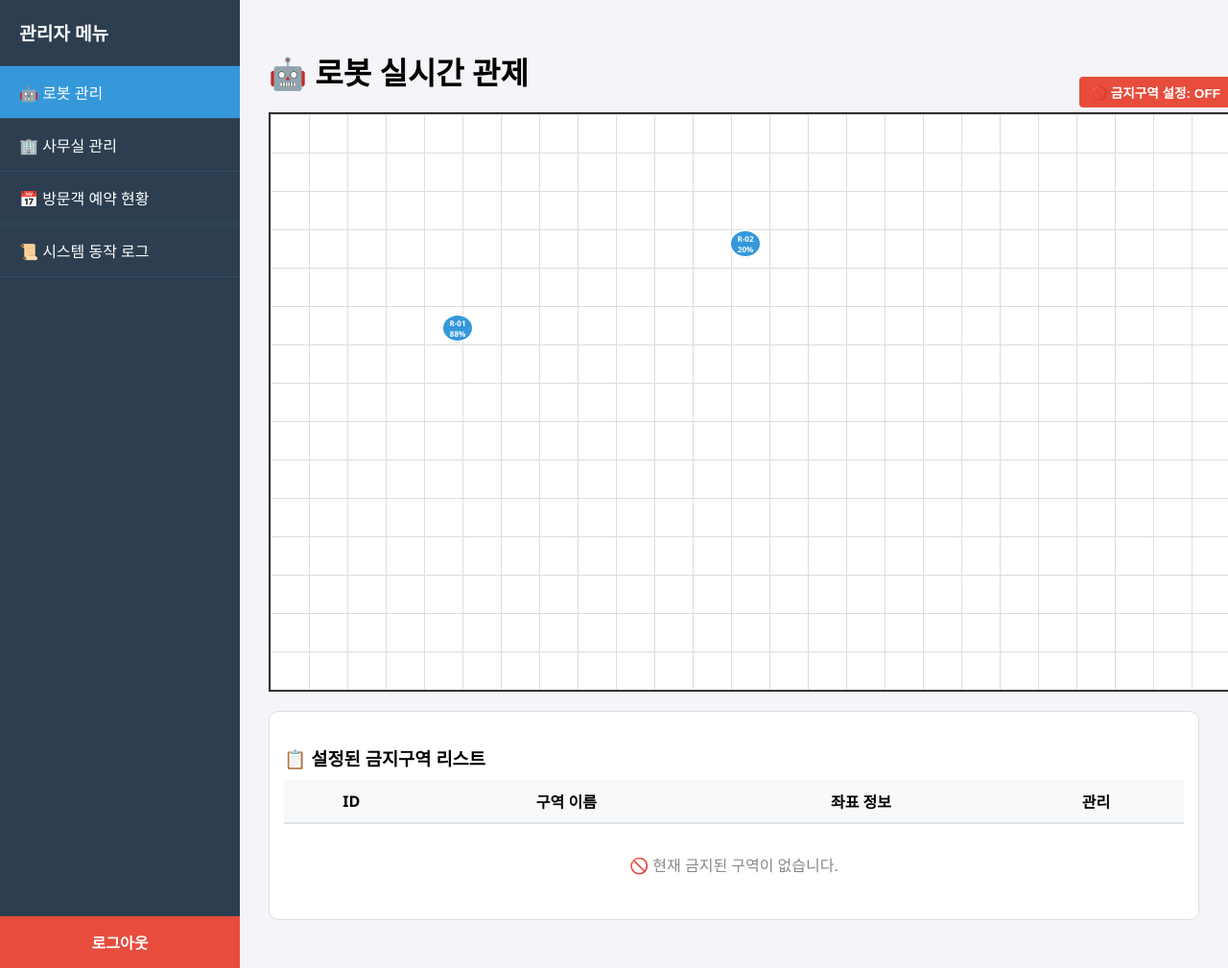
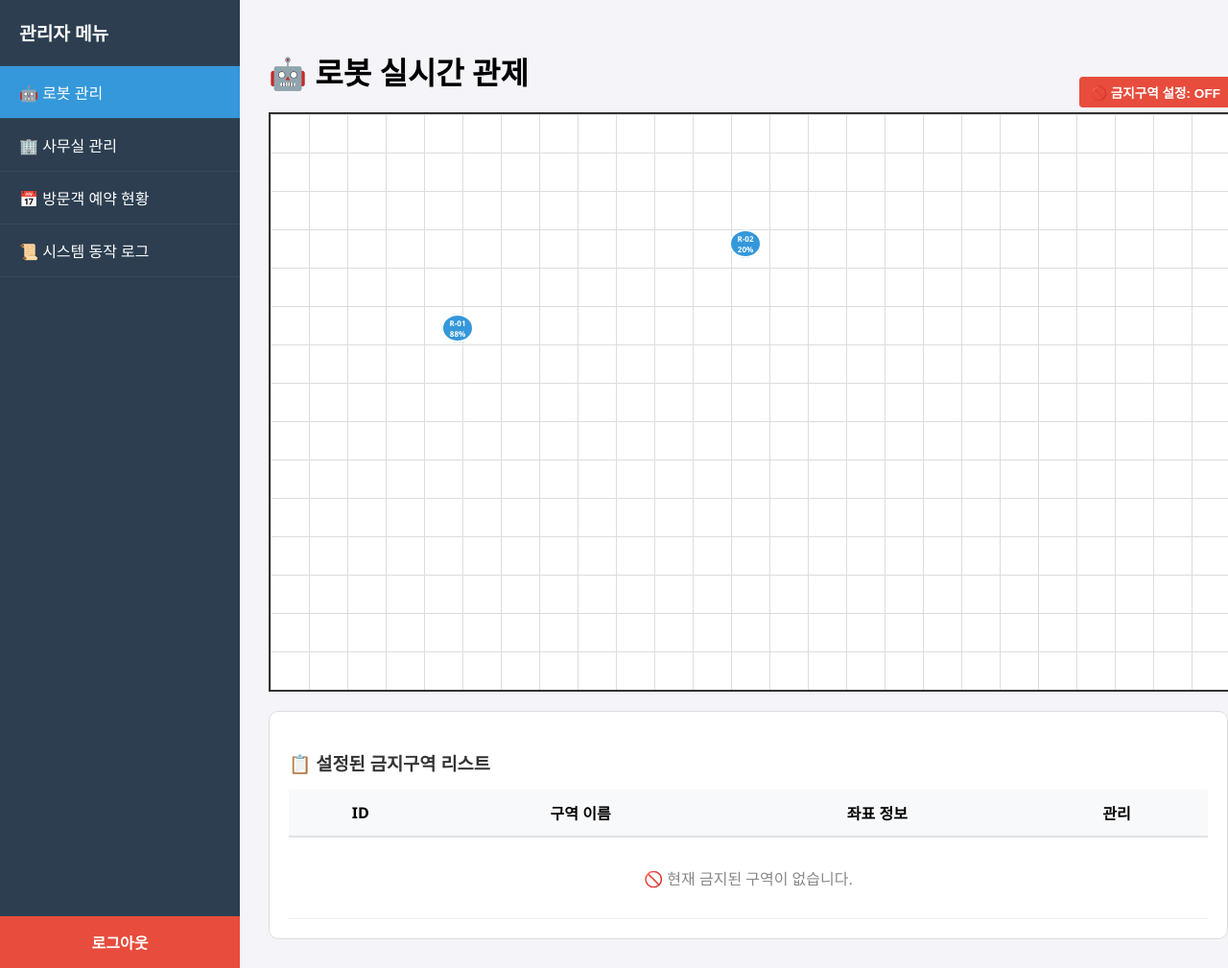
Before and after one commit to addinedu-ros-11th/ros-repo-1, a FastAPI app: page /web/admin in a window 1280 px wide. Shown: the whole page at 96% size. Run offline with FastAPI, Linux system fonts and the light colour scheme; parts of the project's set-up code (start-up, migrations or seed data) failed here and were passed over.

Commit message:
Add login routes and user repository, update admin dashboard

```diff
--- a/main_server/web/static/admin_style.css
+++ b/main_server/web/static/admin_style.css
@@ -145,27 +145,46 @@ body {
     flex-grow: 1; /* 테이블이 남은 공간을 채우도록 함 */
 }
 
-/* 금지구역 관리 리스트 스타일 */
+/* 금지구역 관리 섹션 전체 */
 .zone-management {
     margin-top: 20px;
     background: white;
-    padding: 15px;
+    padding: 20px;
     border-radius: 10px;
     border: 1px solid #ddd;
+
+    /* 추가: 패딩과 테두리를 포함하여 전체 너비를 계산함 */
+    box-sizing: border-box;
+
+    /* 이제 지도와 똑같이 1000px로 맞춰집니다 */
+    width: 1000px;
 }
-.zone-list-item {
-    display: flex;
-    justify-content: space-between;
-    padding: 8px 0;
+
+.zone-management h3 {
+    margin-bottom: 15px;
+    color: #333;
+}
+
+/* 금지구역 전용 테이블 스타일 */
+.zone-table {
+    width: 100%;
+    border-collapse: collapse;
+}
+
+.zone-table thead tr {
+    background-color: #f8f9fa;
+    border-bottom: 2px solid #dee2e6;
+}
+
+.zone-table th, .zone-table td {
+    padding: 12px;
+    text-align: center;
     border-bottom: 1px solid #eee;
 }
-.btn-delete-zone {
-    background: #ff4d4d;
-    color: white;
-    border: none;
-    padding: 2px 8px;
-    border-radius: 4px;
-    cursor: pointer;
+
+.zone-table .empty-msg {
+    padding: 30px;
+    color: #888;
 }
 
 /* [테이블 스타일 - 엑셀 스타일] */
--- a/main_server/web/templates/admin_dashboard.html
+++ b/main_server/web/templates/admin_dashboard.html
@@ -40,21 +40,21 @@
                 </div>
             </div>
 
-            <div class="zone-management" style="margin-top: 20px;">
-                <h3 style="margin-bottom: 10px;">📋 설정된 금지구역 리스트</h3>
+            <div class="zone-management">
+                <h3>📋 설정된 금지구역 리스트</h3>
                 <div id="zone-list-container">
-                    <table class="zone-table" style="width: 100%; border-collapse: collapse;">
+                    <table class="zone-table">
                         <thead>
-                            <tr style="background-color: #f8f9fa; border-bottom: 2px solid #dee2e6;">
-                                <th style="padding: 10px;">ID</th>
-                                <th style="padding: 10px;">구역 이름</th>
-                                <th style="padding: 10px;">좌표 정보</th>
-                                <th style="padding: 10px;">관리</th>
+                            <tr>
+                                <th>ID</th>
+                                <th>구역 이름</th>
+                                <th>좌표 정보</th>
+                                <th>관리</th>
                             </tr>
                         </thead>
                         <tbody id="zone-tbody">
                             <tr>
-                                <td colspan="4" style="text-align: center; padding: 30px; color: #888;">
+                                <td colspan="4" class="empty-msg">
                                     🚫 현재 금지된 구역이 없습니다.
                                 </td>
                             </tr>
```
